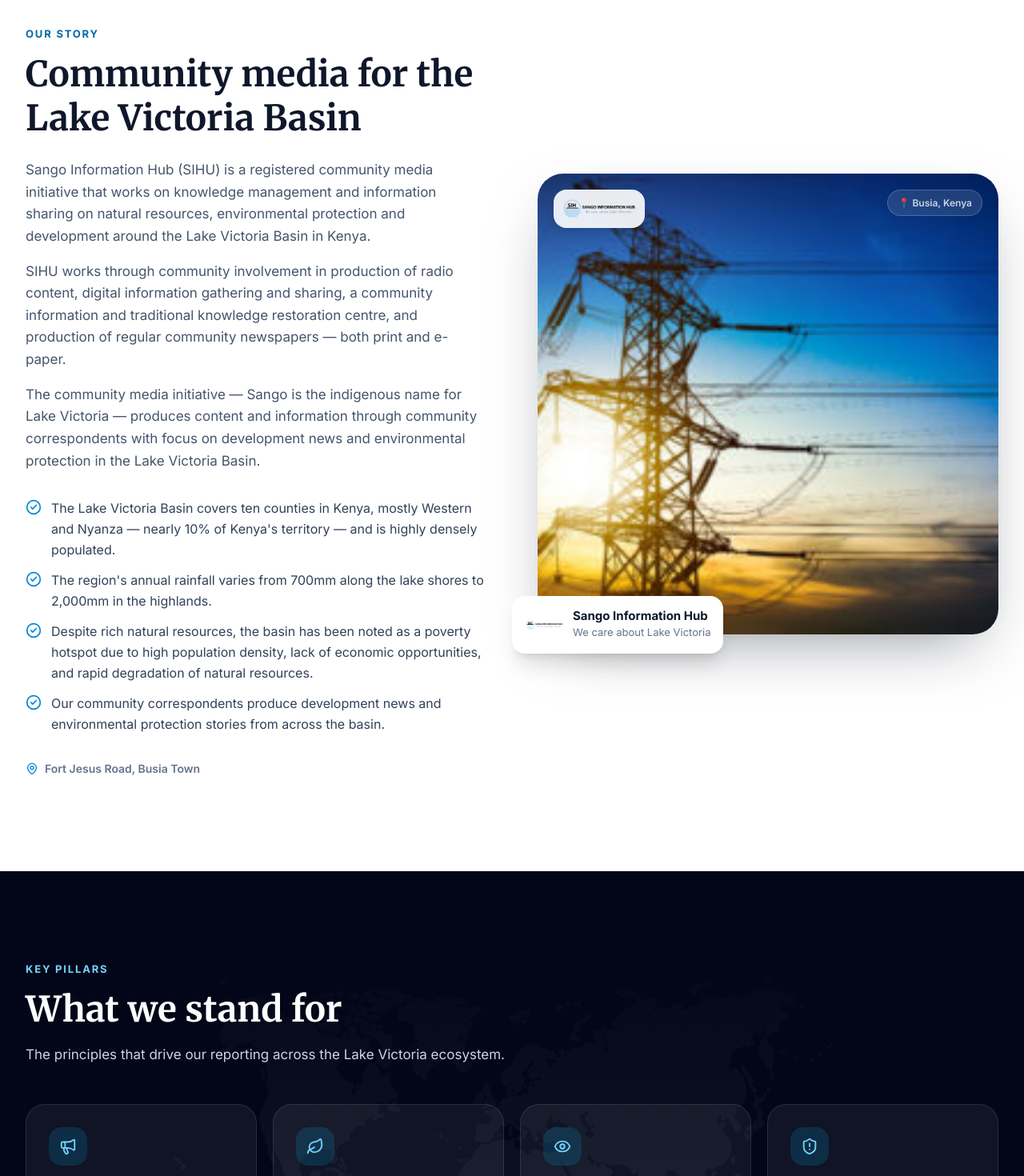
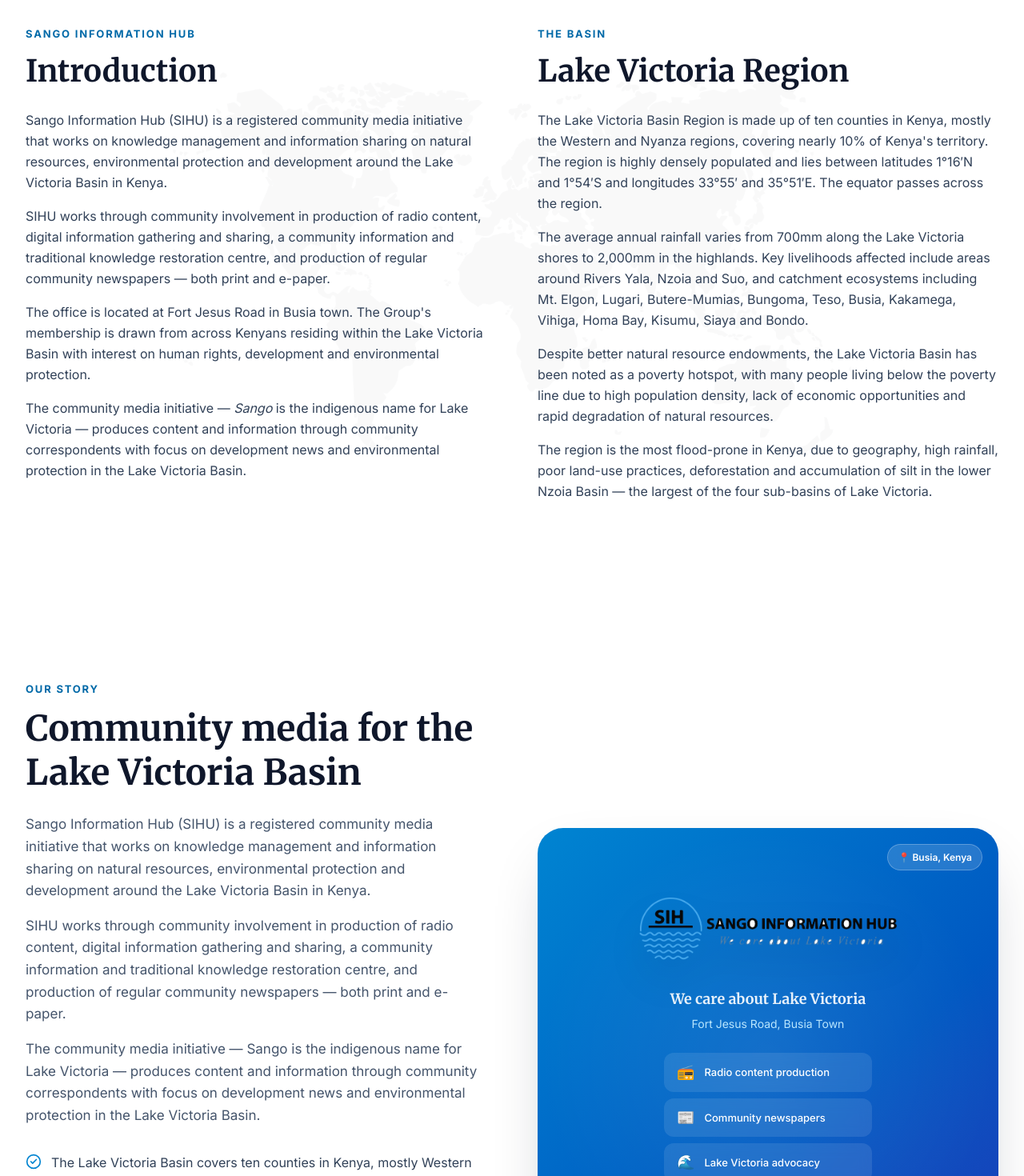
Before and after one commit to Drekahshi/SIHU.COM, a Next.js app: page / in a window 1280 px wide. Shown: the part 1080-2550 px from the top of the page at 80% size. Built offline with nearby package versions, Linux system fonts and the light colour scheme; no server answers.

Commit message:
Logo on Our Story, Map.png intro bg, electric pylon on energy article

```diff
--- a/src/components/home/LandingPage.tsx
+++ b/src/components/home/LandingPage.tsx
@@ -161,6 +161,51 @@ export default function LandingPage() {
         </div>
       </section>
 
+      {/* ===== INTRODUCTION (2-column, original Map.png background — mirrors old SIHU) ===== */}
+      <section className="relative py-20 md:py-28 overflow-hidden">
+        <Image src="/images/Map.png" alt="" fill sizes="100vw" className="object-cover object-center" />
+        <div className="absolute inset-0 bg-white/70" />
+        <div className="relative container mx-auto max-w-7xl px-4 lg:px-8">
+          <div className="grid lg:grid-cols-2 gap-12 lg:gap-16">
+            <motion.div variants={fade} initial="hidden" whileInView="show" viewport={{ once: true, margin: "-80px" }}>
+              <Eyebrow>Sango Information Hub</Eyebrow>
+              <h2 className="font-heading text-[30px] md:text-[38px] font-bold leading-tight mt-3 text-slate-900">Introduction</h2>
+              <div className="space-y-4 mt-6 text-[16px] text-slate-700 leading-relaxed">
+                <p>
+                  Sango Information Hub (SIHU) is a registered community media initiative that works on knowledge management and information sharing on natural resources, environmental protection and development around the Lake Victoria Basin in Kenya.
+                </p>
+                <p>
+                  SIHU works through community involvement in production of radio content, digital information gathering and sharing, a community information and traditional knowledge restoration centre, and production of regular community newspapers — both print and e-paper.
+                </p>
+                <p>
+                  The office is located at Fort Jesus Road in Busia town. The Group&apos;s membership is drawn from across Kenyans residing within the Lake Victoria Basin with interest on human rights, development and environmental protection.
+                </p>
+                <p>
+                  The community media initiative — <em>Sango</em> is the indigenous name for Lake Victoria — produces content and information through community correspondents with focus on development news and environmental protection in the Lake Victoria Basin.
+                </p>
+              </div>
+            </motion.div>
+            <motion.div variants={fade} initial="hidden" whileInView="show" viewport={{ once: true, margin: "-80px" }} custom={1}>
+              <Eyebrow>The Basin</Eyebrow>
+              <h2 className="font-heading text-[30px] md:text-[38px] font-bold leading-tight mt-3 text-slate-900">Lake Victoria Region</h2>
+              <div className="space-y-4 mt-6 text-[16px] text-slate-700 leading-relaxed">
+                <p>
+                  The Lake Victoria Basin Region is made up of ten counties in Kenya, mostly the Western and Nyanza regions, covering nearly 10% of Kenya&apos;s territory. The region is highly densely populated and lies between latitudes 1°16′N and 1°54′S and longitudes 33°55′ and 35°51′E. The equator passes across the region.
+                </p>
+                <p>
+                  The average annual rainfall varies from 700mm along the Lake Victoria shores to 2,000mm in the highlands. Key livelihoods affected include areas around Rivers Yala, Nzoia and Suo, and catchment ecosystems including Mt. Elgon, Lugari, Butere-Mumias, Bungoma, Teso, Busia, Kakamega, Vihiga, Homa Bay, Kisumu, Siaya and Bondo.
+                </p>
+                <p>
+                  Despite better natural resource endowments, the Lake Victoria Basin has been noted as a poverty hotspot, with many people living below the poverty line due to high population density, lack of economic opportunities and rapid degradation of natural resources.
+                </p>
+                <p>
+                  The region is the most flood-prone in Kenya, due to geography, high rainfall, poor land-use practices, deforestation and accumulation of silt in the lower Nzoia Basin — the largest of the four sub-basins of Lake Victoria.
+                </p>
+              </div>
+            </motion.div>
+          </div>
+        </div>
+      </section>
       {/* ===== OUR STORY ===== */}
       <section id="story" className="scroll-mt-20 py-20 md:py-28">
         <div className="container mx-auto max-w-7xl px-4 lg:px-8 grid lg:grid-cols-2 gap-12 lg:gap-16 items-center">
@@ -193,28 +238,43 @@ export default function LandingPage() {
             </p>
           </motion.div>
           <motion.div variants={fade} initial="hidden" whileInView="show" viewport={{ once: true, margin: "-80px" }} custom={1} className="relative">
-            <div className="relative aspect-square rounded-[2rem] overflow-hidden shadow-[0_30px_80px_-30px_rgba(15,23,42,0.5)] group">
-              <Image src="/images/fisherman.jpg" alt="Fisherman casting a net on Lake Victoria at golden hour" fill sizes="(max-width: 1024px) 100vw, 600px" className="object-cover transition-all duration-700 group-hover:scale-110 group-hover:brightness-75" />
-
-              {/* Gradient overlay — fades in on hover */}
-              <div className="absolute inset-0 bg-gradient-to-t from-slate-950/80 via-slate-950/20 to-transparent opacity-0 group-hover:opacity-100 transition-opacity duration-500" />
-
-              {/* Caption — slides up on hover */}
-              <div className="absolute bottom-0 left-0 right-0 p-8 translate-y-4 opacity-0 group-hover:translate-y-0 group-hover:opacity-100 transition-all duration-500">
-                <p className="text-sky-300 text-[13px] font-bold uppercase tracking-[0.12em] mb-2">Lake Victoria Basin</p>
-                <h3 className="text-white font-heading text-[22px] font-bold leading-snug">
-                  A fisherman casts his net at dawn — a timeless story of community and the lake.
-                </h3>
+            {/* SIHU logo as the main Our Story visual */}
+            <div className="relative rounded-[2rem] overflow-hidden shadow-[0_30px_80px_-30px_rgba(15,23,42,0.3)] bg-gradient-to-br from-sky-600 to-blue-800 flex items-center justify-center aspect-square">
+              <div className="absolute inset-0 bg-[radial-gradient(ellipse_at_center,rgba(255,255,255,0.08)_0%,transparent_70%)]" />
+              <div className="relative flex flex-col items-center justify-center gap-6 p-12">
+                <Image
+                  src="/images/logo-main.png"
+                  alt="Sango Information Hub"
+                  width={340}
+                  height={102}
+                  className="w-full max-w-[340px] h-auto object-contain drop-shadow-2xl"
+                  priority
+                />
+                <div className="text-center">
+                  <p className="text-white/90 text-[18px] font-heading font-semibold leading-snug">
+                    We care about Lake Victoria
+                  </p>
+                  <p className="text-sky-200 text-[14px] mt-2">
+                    Fort Jesus Road, Busia Town
+                  </p>
+                </div>
+                <div className="flex flex-col gap-2 w-full max-w-[260px]">
+                  {[
+                    { icon: '📻', text: 'Radio content production' },
+                    { icon: '📰', text: 'Community newspapers' },
+                    { icon: '🌊', text: 'Lake Victoria advocacy' },
+                    { icon: '👥', text: 'Community correspondents' },
+                  ].map(item => (
+                    <div key={item.text} className="flex items-center gap-3 bg-white/10 backdrop-blur-sm rounded-xl px-4 py-2.5">
+                      <span className="text-[18px]">{item.icon}</span>
+                      <span className="text-white text-[13px] font-medium">{item.text}</span>
+                    </div>
+                  ))}
+                </div>
               </div>
-
-              {/* Corner badge */}
-              <div className="absolute top-5 right-5 bg-white/15 backdrop-blur-sm border border-white/25 text-white text-[12px] font-semibold px-3 py-1.5 rounded-full opacity-80 group-hover:opacity-100 group-hover:bg-sky-500/80 group-hover:border-sky-400 transition-all duration-300">
+              {/* 📍 badge */}
+              <div className="absolute top-5 right-5 bg-white/15 backdrop-blur-sm border border-white/25 text-white text-[12px] font-semibold px-3 py-1.5 rounded-full">
                 📍 Busia, Kenya
-              </div>
-
-              {/* Official logo watermark — always visible bottom-left */}
-              <div className="absolute top-5 left-5 bg-white/90 backdrop-blur-sm rounded-2xl shadow-lg p-2.5 flex items-center gap-2.5 transition-all duration-300 group-hover:scale-105">
-                <Image src="/images/logo-main.png" alt="Sango Information Hub" width={90} height={27} className="h-7 w-auto object-contain" />
               </div>
             </div>
 
@@ -295,14 +355,35 @@ export default function LandingPage() {
             <div className="grid md:grid-cols-3 gap-6 mt-10">
               {stories.slice(0, 3).map((s, i) => (
                 <motion.div key={s.id} variants={fade} initial="hidden" whileInView="show" viewport={{ once: true, margin: "-60px" }} custom={i}>
-                  <Link href={`/portal/article/${s.id}`} className="group block">
-                    <div className="relative aspect-[16/10] rounded-2xl overflow-hidden bg-slate-100">
-                      <Image src={s.image || "/images/lake-fisherman-hero.jpg"} alt={s.title} fill sizes="(max-width: 768px) 100vw, 33vw" className="object-cover transition-transform duration-700 group-hover:scale-105" />
+                  <Link href={`/portal/article/${s.id}`} className="group block rounded-2xl overflow-hidden shadow-md hover:shadow-xl transition-shadow duration-500">
+                    <div className="relative aspect-[16/10] overflow-hidden bg-slate-900">
+                      <Image
+                        src={s.image || "/images/lake-fisherman-hero.jpg"}
+                        alt={s.title}
+                        fill
+                        sizes="(max-width: 768px) 100vw, 33vw"
+                        className="object-cover transition-all duration-700 group-hover:scale-110 group-hover:brightness-60"
+                      />
+                      {/* Gradient overlay — slides in on hover */}
+                      <div className="absolute inset-0 bg-gradient-to-t from-slate-950/90 via-slate-950/30 to-transparent opacity-40 group-hover:opacity-100 transition-opacity duration-500" />
+                      {/* Category badge */}
+                      <span className="absolute top-3 left-3 bg-white/95 text-slate-900 text-[11px] font-semibold px-2.5 py-1 rounded-full shadow-sm">
+                        {s.category}
+                      </span>
+                      {/* Title slides up on hover */}
+                      <div className="absolute bottom-0 left-0 right-0 p-5 translate-y-2 opacity-0 group-hover:translate-y-0 group-hover:opacity-100 transition-all duration-500">
+                        <h3 className="text-white font-heading text-[17px] font-bold leading-snug line-clamp-3">{s.title}</h3>
+                        <p className="text-sky-300 text-[12px] font-semibold mt-1.5">{s.author} · {s.time}</p>
+                      </div>
                     </div>
-                    <p className="text-[13px] font-semibold text-sky-700 mt-4">{s.category}</p>
-                    <h3 className="font-heading text-[19px] font-bold leading-snug mt-1 line-clamp-2 group-hover:text-sky-700 transition-colors">{s.title}</h3>
-                    <p className="text-[14px] text-slate-600 leading-relaxed mt-2 line-clamp-2">{s.excerpt}</p>
-                    <p className="text-[13px] text-slate-500 mt-3"><span className="font-semibold text-slate-700">{s.author}</span> · {s.time}</p>
+                    {/* Below-image metadata (visible without hover) */}
+                    <div className="bg-white px-5 py-4 border border-t-0 border-slate-200 rounded-b-2xl">
+                      <h3 className="font-heading text-[17px] font-bold text-slate-900 leading-snug line-clamp-2 group-hover:text-sky-700 transition-colors">{s.title}</h3>
+                      <p className="text-[13px] text-slate-500 mt-1.5 line-clamp-2 leading-relaxed">{s.excerpt}</p>
+                      <p className="text-[12px] text-slate-400 mt-2">
+                        <span className="font-semibold text-slate-600">{s.author}</span> · {s.time}
+                      </p>
+                    </div>
                   </Link>
                 </motion.div>
               ))}
--- a/src/components/portal/NewsPortal.tsx
+++ b/src/components/portal/NewsPortal.tsx
@@ -184,9 +184,14 @@ export default function NewsPortal() {
       )}
 
       {/* Masthead */}
-      <header className="relative overflow-hidden">
-        <Image src="/images/lake-victoria-sunrise-hd.png" alt="" fill priority sizes="100vw" className="object-cover object-[center_60%]" />
-        <div className="absolute inset-0 bg-gradient-to-r from-slate-950/90 via-slate-950/70 to-slate-900/30" />
+      <header className="relative overflow-hidden group">
+        <Image src="/images/lake-fisherman-hero.jpg" alt="Fisherman casting a net on Lake Victoria" fill priority sizes="100vw" className="object-cover object-[center_40%] transition-all duration-700 group-hover:scale-105 group-hover:brightness-75" />
+        <div className="absolute inset-0 bg-gradient-to-r from-slate-950/90 via-slate-950/70 to-slate-900/30 group-hover:from-slate-950/95 transition-all duration-700" />
+        {/* Caption slides up on hover — same effect as Our Story */}
+        <div className="absolute bottom-6 left-0 right-0 px-8 translate-y-3 opacity-0 group-hover:translate-y-0 group-hover:opacity-100 transition-all duration-500 pointer-events-none hidden md:block">
+          <p className="text-sky-300 text-[12px] font-bold uppercase tracking-[0.12em]">Lake Victoria Basin · Sango Information Hub</p>
+          <p className="text-white text-[16px] font-semibold mt-1">A fisherman casts his net — the lake is the lifeblood of 40 million people.</p>
+        </div>
         <div className="relative container mx-auto max-w-7xl px-4 lg:px-8 py-12 md:py-16">
           <p className="text-sky-300 text-[13px] font-semibold">{today}</p>
           <h1 className="font-heading text-white text-[32px] md:text-5xl font-bold leading-tight mt-2 max-w-3xl">
@@ -256,9 +261,17 @@ export default function NewsPortal() {
                 transition={{ duration: 0.35, delay: Math.min(i, 6) * 0.05 }}
                 className="group bg-white rounded-2xl overflow-hidden border border-slate-200/80 hover:border-slate-300 shadow-[0_1px_2px_rgba(15,23,42,0.04)] hover:shadow-[0_18px_40px_-18px_rgba(15,23,42,0.25)] transition-all duration-300 flex flex-col"
               >
-                <Link href={`/portal/article/${article.id}`} className="block aspect-[16/10] overflow-hidden relative bg-slate-100">
-                  <SafeImage src={article.image} alt={article.title} sizes="(max-width: 640px) 100vw, (max-width: 1024px) 50vw, 400px" className="object-cover transition-transform duration-700 group-hover:scale-105" />
+                <Link href={`/portal/article/${article.id}`} className="block aspect-[16/10] overflow-hidden relative bg-slate-900">
+                  <SafeImage src={article.image} alt={article.title} sizes="(max-width: 640px) 100vw, (max-width: 1024px) 50vw, 400px" className="object-cover transition-all duration-700 group-hover:scale-110 group-hover:brightness-60" />
+                  {/* gradient overlay */}
+                  <div className="absolute inset-0 bg-gradient-to-t from-slate-950/90 via-slate-950/30 to-transparent opacity-30 group-hover:opacity-100 transition-opacity duration-500" />
+                  {/* category badge */}
                   <span className="absolute top-3 left-3 bg-white/95 text-slate-900 text-[12px] font-semibold px-2.5 py-1 rounded-full shadow-sm">{article.category}</span>
+                  {/* title slides up on hover */}
+                  <div className="absolute bottom-0 left-0 right-0 p-5 translate-y-2 opacity-0 group-hover:translate-y-0 group-hover:opacity-100 transition-all duration-500">
+                    <h3 className="text-white font-heading text-[16px] font-bold leading-snug line-clamp-3">{article.title}</h3>
+                    <p className="text-sky-300 text-[12px] font-semibold mt-1">{article.author} · {article.time}</p>
+                  </div>
                 </Link>
                 <div className="p-5 md:p-6 flex flex-col flex-1">
                   <Link href={`/portal/article/${article.id}`}>
--- a/src/constants/articles.ts
+++ b/src/constants/articles.ts
@@ -43,7 +43,7 @@ Countries globally being signatories to the SDG 12 are embracing interventions t
     author: "Endrian Lupia",
     time: "6 min read",
     type: "article",
-    image: "/images/power_sector.png",
+    image: "/images/electric-pylon.jpg",
     excerpt: "Kenya faces a depressing power future even as the country boasts of several power sources ranging from solar, geothermal, wind, among other energy sources.",
     content: `Kenya faces a depressing power future even as the country boasts of several power sources ranging from solar, geothermal, wind, among other energy sources. Information attributed to the Kenya Power and Lighting Company (KPLC) indicates that electricity demand increased over the last two years, way ahead of the installed capacity for supply-while the country has increased the capacity of the national grid, consumption has doubled over the same period, with no plans to deal with the situation soon.
 
```
Also changed, not shown: public/images/electric-pylon-2.jpg (added), public/images/electric-pylon.jpg (added).
